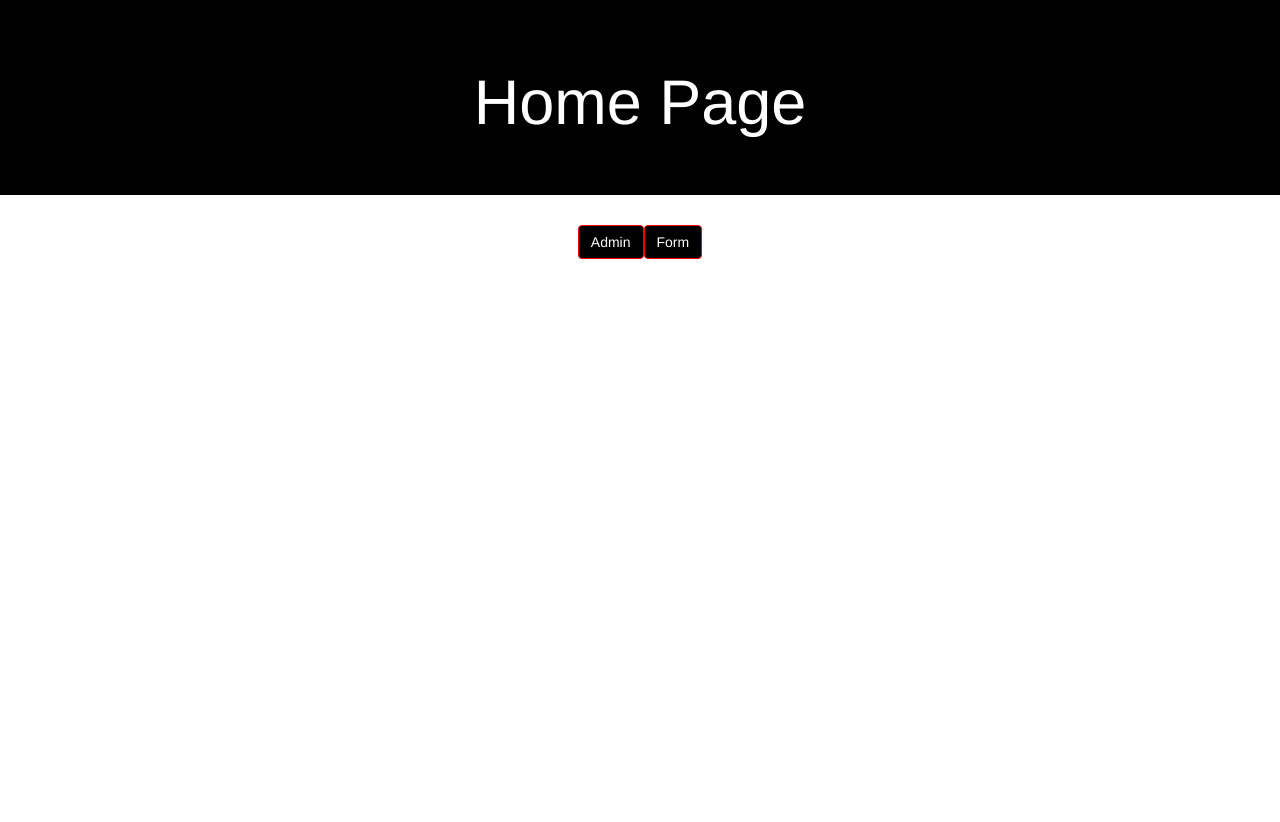
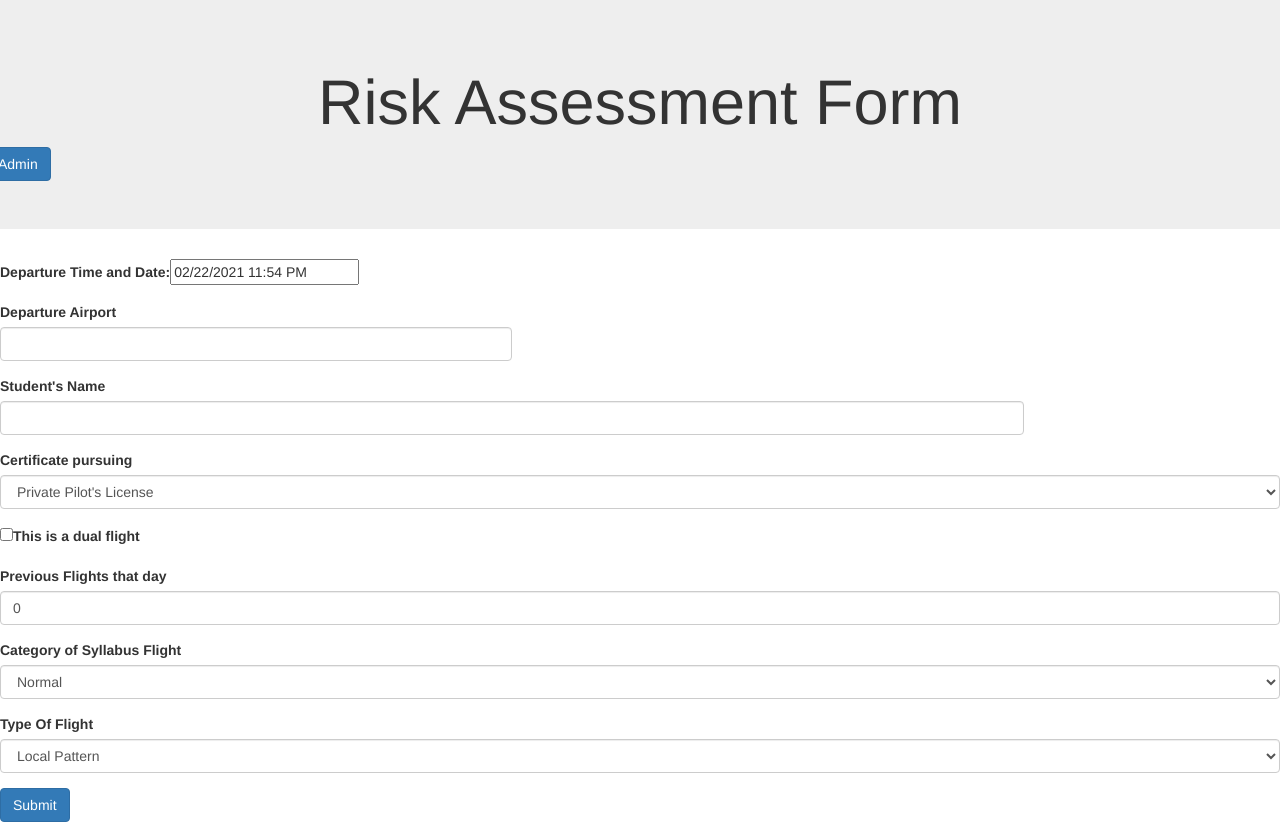
Before and after one commit to mfreilly98/Flight-Risk-Assessment-Frontend, a React (Create React App) app: page / in a window 1280 px wide. Shown: the top 822 px of the page. Before the commit the page ends 800 px from the top, so only its background shows below. Built offline with nearby package versions, Linux system fonts and the light colour scheme.

Commit message:
added nav buttons

```diff
--- a/src/App.js
+++ b/src/App.js
@@ -11,9 +11,8 @@ function App() {
       <div className="App">
         <Router>
 					<Switch>
-            <Route exact path="/" component={HomePage} />
+            <Route exact path="/" component={RiskAssessmentForm} />
 						<Route exact path="/AdminPanel" component={AdminPanel} />
-						<Route exact path="/RiskAssessmentForm" component={RiskAssessmentForm} />
           </Switch>
 				</Router>
       </div>
--- a/src/components/AdminPanel.js
+++ b/src/components/AdminPanel.js
@@ -1,4 +1,5 @@
 import React, {Component} from 'react';
+import {Link} from "react-router-dom";
 import './../stylesheets/AdminPanel.css';
 import {Jumbotron, Row, Col, Form, FormGroup, Button, Container} from 'react-bootstrap';
 
@@ -358,6 +359,7 @@ class AdminPanel extends Component{
                         <Button className="btn dash-btn" onClick={this.switchView.bind(this, "student")}>Search Students' Forms</Button>
                         <Button className="btn dash-btn" onClick={this.switchView.bind(this, "current")}>Current Safety Limits</Button>
                         <Button className="btn dash-btn" onClick={this.switchView.bind(this, "set")}>Set Safety Limits</Button>
+                        <Link to="/"><Button className="btn dash-btn">Back to Form</Button></Link>
                     </Jumbotron>
                 </Row>
                 <Container>
--- a/src/components/HomePage.js
+++ b/src/components/HomePage.js
@@ -1,5 +1,5 @@
 import './../stylesheets/AdminPanel.css';
-import {Link, BrowserRouter as Router, Switch, Route} from "react-router-dom";
+import {Link} from "react-router-dom";
 import {Row, Jumbotron, Button} from "react-bootstrap";
 import React, { Component } from "react";
 
--- a/src/components/RiskAssessmentForm.js
+++ b/src/components/RiskAssessmentForm.js
@@ -3,6 +3,7 @@ import FlightDutyFormInput from "./FlightDutyFormInput";
 import TypeOfFlightFormInput from "./TypeOfFlightFormInput";
 import './../stylesheets/RiskAssessmentForm.css';
 import {Button, Row, Col, Form, Jumbotron} from 'react-bootstrap';
+import {Link} from "react-router-dom";
 import DatePicker from 'react-datepicker';
 
 /*
@@ -50,6 +51,7 @@ function RiskAssessmentForm() {
                 <Col>
                     <Jumbotron fluid className="md-12">
                         <h1 className="text-center">Risk Assessment Form</h1>
+                        <Link to="/AdminPanel"><Button>Admin</Button></Link>
                     </Jumbotron>
                 </Col>
             </Row>
--- a/src/stylesheets/RiskAssessmentForm.css
+++ b/src/stylesheets/RiskAssessmentForm.css
@@ -5,3 +5,7 @@
 .departureAirport{
     width: 40%;
 }
+
+.dash{
+    align-items: right;
+}
```
